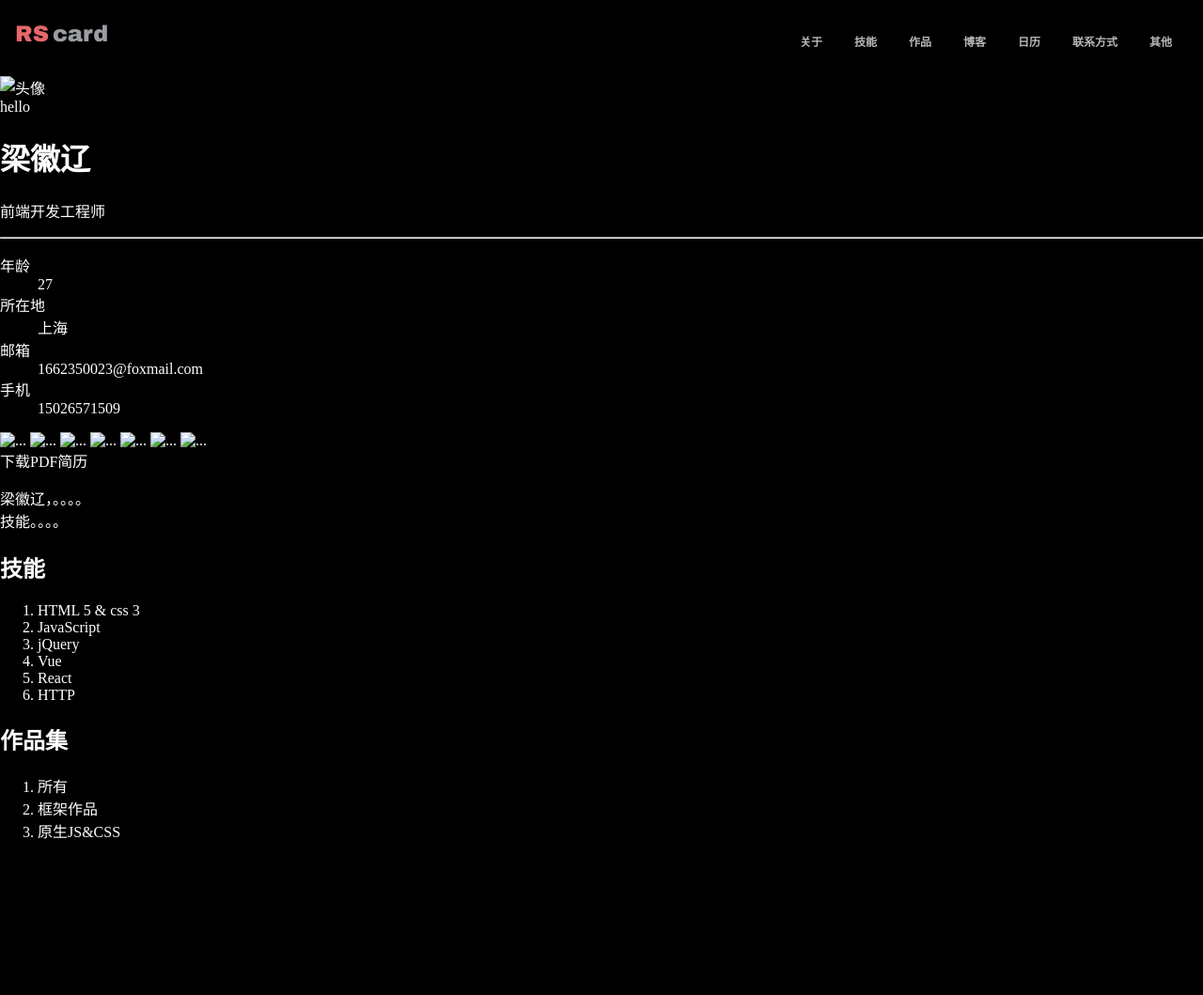
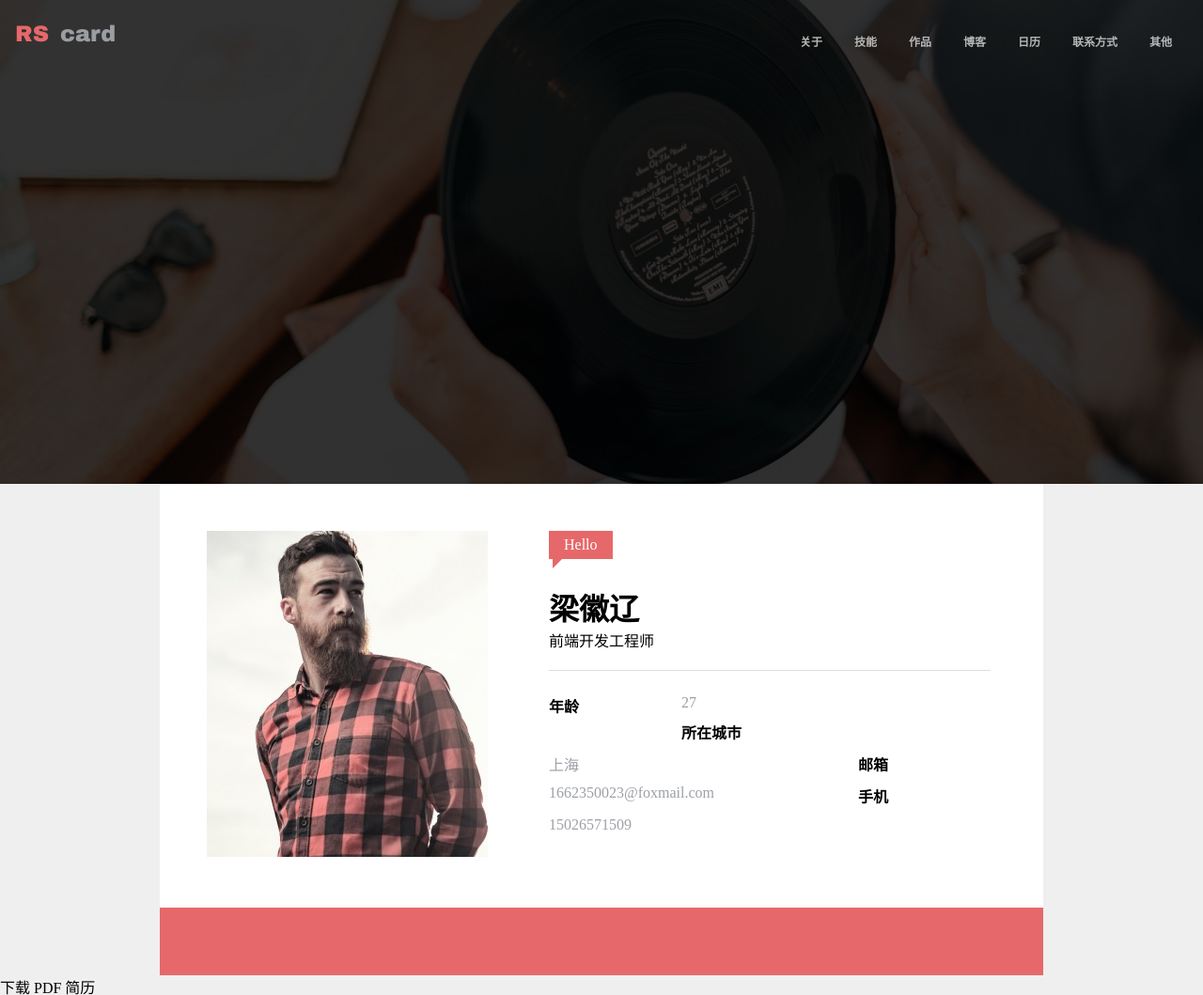
Before and after one commit to lianghuiliao/git, a plain HTML site: page resume/index.html in a window 1280 px wide. Shown: the top 1059 px of the page at 94% size. Before the commit the page ends 912 px from the top, so only its background shows below. Drawn offline with Linux system fonts and the light colour scheme.

Commit message:
简历更新

```diff
--- a/resume/CSS/a.css
+++ b/resume/CSS/a.css
@@ -1,57 +1,161 @@
-body{
-    color: white;
-    background:black;
-    margin:0;
+body {
+    background: #efefef;
+    margin: 0;
+  }
+  a {
+    color: inherit;
+    text-decoration: none;
+  }
+  * {
+    margin: 0;
+    padding: 0;
+  }
+  hr{
+    height: 0;
+    border: none;
+    border-top: 1px solid #DEDEDE;
   }
   .clearfix::after {
     content: '';
     display: block;
     clear: both;
   }
-.topNavBar{
-    padding: 20px 16px 20px 16px;
+
+  .topNavBar {
+    padding: 20px 0 20px 0;
+    position: fixed;
+    top: 0;
+    left: 0;
+    width: 100%;
   }
-.topNavBar > nav{
+  .topNavBar-inner {
+    padding: 0 16px;
+  }
+  .topNavBar nav {
     padding-top: 7px;
   }
-.topNavBar > nav > ul{
+  .topNavBar nav > ul {
     list-style: none;
     margin: 0;
     padding: 0;
   }
-.topNavBar > nav > ul >li{
+  .topNavBar nav > ul > li {
     float: left;
     margin-left: 17px;
     margin-right: 17px;
-
   }
-.topNavBar > nav > ul > li >a{
+  .topNavBar nav > ul > li > a {
     font-size: 12px;
-    font-weight:bold;
     color: #b7b7b7;
+    font-weight: bold;
+    border-top: 3px solid transparent;
+    border-bottom: 3px solid transparent;
     padding-top: 5px;
     padding-bottom: 5px;
-    border-top: 3px solid transparent;
-    border-bottom: 3px solid transparent;
-    text-decoration: none;
     display: block;
-
   }
-.topNavBar > nav > ul > li >a:hover{
+  .topNavBar nav > ul > li > a:hover {
     border-bottom: 3px solid #e06567;
   }
-.topNavBar .logo{
-    text-decoration: none;
+
+  .topNavBar .logo {
     font-size: 24px;
     font-family: 'Arial Black';
     padding-top: 3px;
     padding-bottom: 4px;
-
   }
-.topNavBar .logo .RS{
+  .topNavBar .logo .rs {
+    margin-right: 4px;
     color: #e6686a;
-    margin-right: 4px;
   }
-.topNavBar .logo .card{
+  .topNavBar .logo .card {
     color: #9a9da2;
   }
+  .banner {
+    height: 515px;
+    background-image: url(./image/rs-cover.jpg);
+    background-position: center center;
+    background-size: cover;
+  }
+  .banner .mask {
+    height: 515px;
+    background-color: rgba(0, 0, 0, 0.8);
+  }
+
+  .userCard {
+    max-width: 940px;
+    margin-left: auto;
+    margin-right: auto;
+    background-color: #ffffff;
+  }
+  .userCard .welcome {
+    background: #e6686a;
+    color: white;
+    display: inline-block;
+    padding: 4px 16px;
+    line-height: 22px;
+    position: relative;
+    margin-bottom: 10px;
+  }
+  .userCard .welcome .triangle {
+    display: block;
+    border: 10px solid transparent;
+    width: 0px;
+    border-left-color: #e6686a;
+    border-top-width: 0px;
+    position: absolute;
+    left: 4px;
+    top: 100%;
+  }
+  .userCard .picture {
+    float: left;
+  }
+  .userCard .text {
+    float: left;
+    margin-left: 65px;
+    width: 470px;
+  }
+  .userCard .text h1{
+    margin-top: 18px;
+  }
+  .userCard .text hr{
+    margin: 20px 0;
+  }
+  .userCard .pictureAndText {
+    padding: 50px;
+  }
+  .userCard dl dt,
+  .userCard dl dd{
+    float: left;
+    padding: 5px 0;
+  }
+  .userCard dl dt{
+    width: 30%;
+    font-weight: bold;
+  }
+  .userCard dl dd{
+    width: 70%;
+    color: #9da0a7;
+  }
+
+  .userCard > footer.media{
+    background: #E6686A;
+    text-align: center;
+  }
+  .userCard > footer.media > a{
+    display: inline-block;
+    width: 40px;
+    line-height: 30px;
+    padding: 5px 0;
+    border-radius: 50%;
+    margin: 16px;
+  }
+  .userCard > footer.media > a:hover{
+    background: #CF5D5F;
+  }
+  .userCard svg{
+    width: 30px;
+    height: 30px;
+    fill: white;
+    vertical-align: top;
+  }
--- a/resume/CSS/style.css
+++ b/resume/CSS/style.css
@@ -1,19 +1,34 @@
 body{
-    color: white;
-    background: black;
+    background: white;
     margin: 0%;
 }
 a{
     color: inherit;
     text-decoration: none;
 }
+*{
+    margin: 0;
+    padding: 0;
+}
+hr{
+    height: 0;
+    border: none;
+    border-top: 1px solid #DEDEDE;
+}
 .clearfix::after {
     content: '';
     display: block;
     clear: both;
 }
-.topNavBar {
-    padding: 20px 16px 20px 16px;
+.topNavBar{
+    padding: 20px 0 20px 0;
+    position: fixed;
+    top: 0;
+    left: 0;
+    width: 100%;
+}
+.topNavBar-inner{
+    padding: 0 16px;
 }
 .topNavBar > nav {
     padding-top: 7px;
@@ -54,3 +69,9 @@ a{
 .topNavBar .logo .card {
     color: #9a9da2;
 }
+.banner{
+    height: 515px;
+    background-image: url(./image/rs-cover.jpg);
+    background-position: center center;
+    background-size: cover;
+}
--- a/resume/index.html
+++ b/resume/index.html
@@ -6,42 +6,64 @@
     <meta name="viewport" content="width=device-width, initial-scale=1.0">
     <meta http-equiv="X-UA-Compatible" content="ie=edge">
     <title>梁徽辽的个人简历</title>
-    <link rel="stylesheet" href="./CSS/style.css">
+    <script src="//at.alicdn.com/t/font_451045_32zbfqegtq3t0529.js"></script>
+    <link rel="stylesheet" href="./CSS/a.css">
 </head>
 
 <body>
-    <div class="topNavBar clearfix">
-        <a class="logo" href="#" alt="logo" style="float:left">
-            <span class="RS">RS</span><span class="card">card</span>
-        </a>
-        <nav style="float:right">
-            <ul class="clearfix">
-                <li><a href="#">关于</a></li>
-                <li><a href="#">技能</a></li>
-                <li><a href="#">作品</a></li>
-                <li><a href="#">博客</a></li>
-                <li><a href="#">日历</a></li>
-                <li><a href="#">联系方式</a></li>
-                <li><a href="#">其他</a></li>
-            </ul>
-        </nav>
+    <div class="topNavBar">
+        <div class="topNavBar-inner clearfix">
+            <a class="logo" href="#" alt="logo" style="float: left;">
+                <span class="rs">RS</span>
+                <span class="card">card</span>
+            </a>
+            <nav style="float: right;">
+                <ul class="clearfix">
+                    <li>
+                        <a href="#">关于</a>
+                    </li>
+                    <li>
+                        <a href="#">技能</a>
+                    </li>
+                    <li>
+                        <a href="#">作品</a>
+                    </li>
+                    <li>
+                        <a href="#">博客</a>
+                    </li>
+                    <li>
+                        <a href="#">日历</a>
+                    </li>
+                    <li>
+                        <a href="#">联系方式</a>
+                    </li>
+                    <li>
+                        <a href="#">其他</a>
+                    </li>
+                </ul>
+            </nav>
+        </div>
     </div>
-    <div class="banner" style="background-image: url(/image/rs-cover-2-2-1-1.jpg) "></div>
+    <div class="banner">
+        <div class="mask"></div>
+    </div>
     <main>
-        <div class="card">
-            <div class="pictureAndtexr">
+        <div class="userCard">
+            <div class="pictureAndText clearfix">
                 <div class="picture">
-                    <img src="" alt="头像">
+                    <img src="./image/avatar.jpg" width=299 height=347 alt="头像">
                 </div>
                 <div class="text">
-                    <span class="welcome">hello</span>
+                    <span class="welcome">Hello
+                        <span class="triangle"></span>
+                    </span>
                     <h1>梁徽辽</h1>
                     <p>前端开发工程师</p>
                     <hr>
                     <dl>
                         <dt>年龄</dt>
                         <dd>27</dd>
-                        <dt>所在地</dt>
+                        <dt>所在城市</dt>
                         <dd>上海</dd>
                         <dt>邮箱</dt>
                         <dd>1662350023@foxmail.com</dd>
@@ -50,21 +72,30 @@
                     </dl>
                 </div>
             </div>
+            <footer class="media">
+                <a href="#">
+                    <svg class="icon" aria-hidden="true">
+                        <use xlink:href="#icon-github"></use>
+                    </svg>
+                </a>
+                <a href="#">
+                    <svg class="icon" aria-hidden="true">
+                        <use xlink:href="#icon-Ankerwebicon-"></use>
+                    </svg>
+                </a>
+                <a href="#">
+                    <svg class="icon" aria-hidden="true">
+                        <use xlink:href="#icon-weibo"></use>
+                    </svg>
+                </a>
+            </footer>
         </div>
-        <footer class="medio">
-            <a href="#"><img src="#" alt="..."></a>
-            <a href="#"><img src="#" alt="..."></a>
-            <a href="#"><img src="#" alt="..."></a>
-            <a href="#"><img src="#" alt="..."></a>
-            <a href="#"><img src="#" alt="..."></a>
-            <a href="#"><img src="#" alt="..."></a>
-            <a href="#"><img src="#" alt="..."></a>
-        </footer>
-        <a class="button" href="#">下载PDF简历</a>
+        <a class="button" href="#">下载 PDF 简历</a>
         <p>
-            梁徽辽，。。。。<br>
-            技能。。。。
+            方应杭， 资深前端工程师，资深前端讲师，现在在 饥人谷 教前端课程。
+            <br> 技能：前端开发，Rails 开发，Node.js 开发
         </p>
+
     </main>
     <section>
         <h2>技能</h2>
```
Also changed, not shown: resume/CSS/image/avatar.jpg (added), resume/CSS/image/rs-cover.jpg (added), resume/image/avatar.jpg (added), resume/image/rs-cover.jpg (renamed from resume/image/rs-cover-2-2-1-1.jpg). Lines whose indentation alone changed are shown as unchanged.
